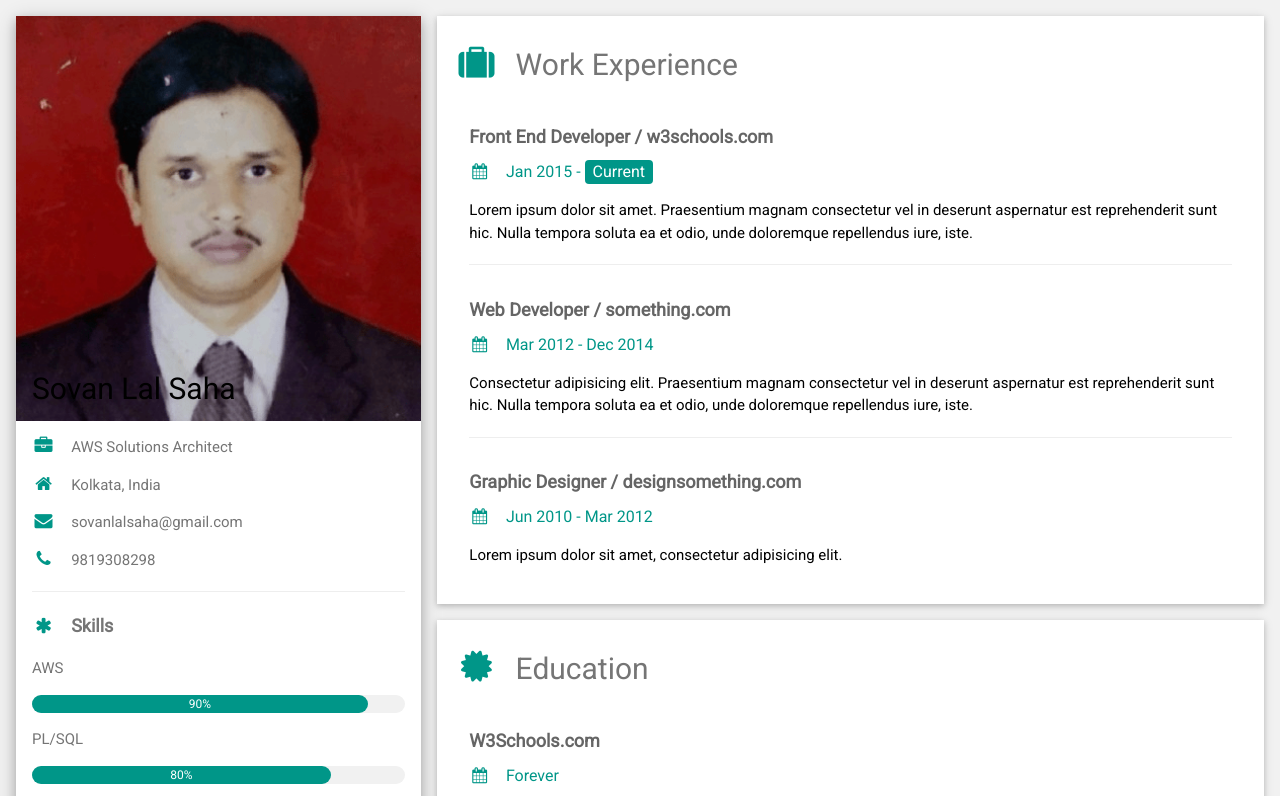
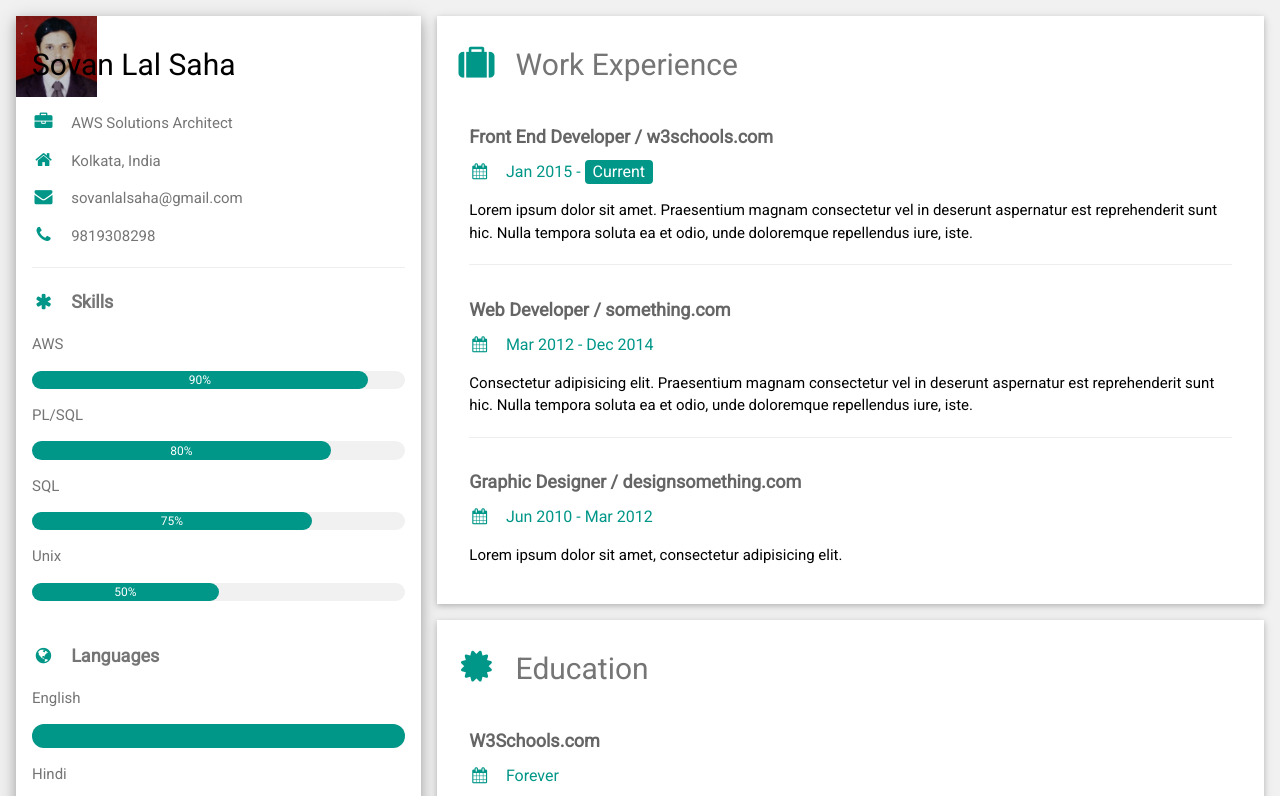
Before and after one commit to sovanlalsaha/cv, a plain HTML site: page index.html in a window 1280 px wide. Shown: the top 796 px of the page. Drawn offline with nearby package versions, Linux system fonts and the light colour scheme.

Commit message:
Update index.html

```diff
--- a/index.html
+++ b/index.html
@@ -24,7 +24,7 @@ html,body,h1,h2,h3,h4,h5,h6 {font-family: "Roboto", sans-serif}
 
       <div class="w3-white w3-text-grey w3-card-4">
         <div class="w3-display-container">
-           <img src="image\sovanphoto.png" style="width:100%" alt="sovan photo">
+           <img src="image\sovanphoto.png" style="width:20%" alt="sovan photo">
           <div class="w3-display-bottomleft w3-container w3-text-black">
             <h2>Sovan Lal Saha</h2>
           </div>
```
